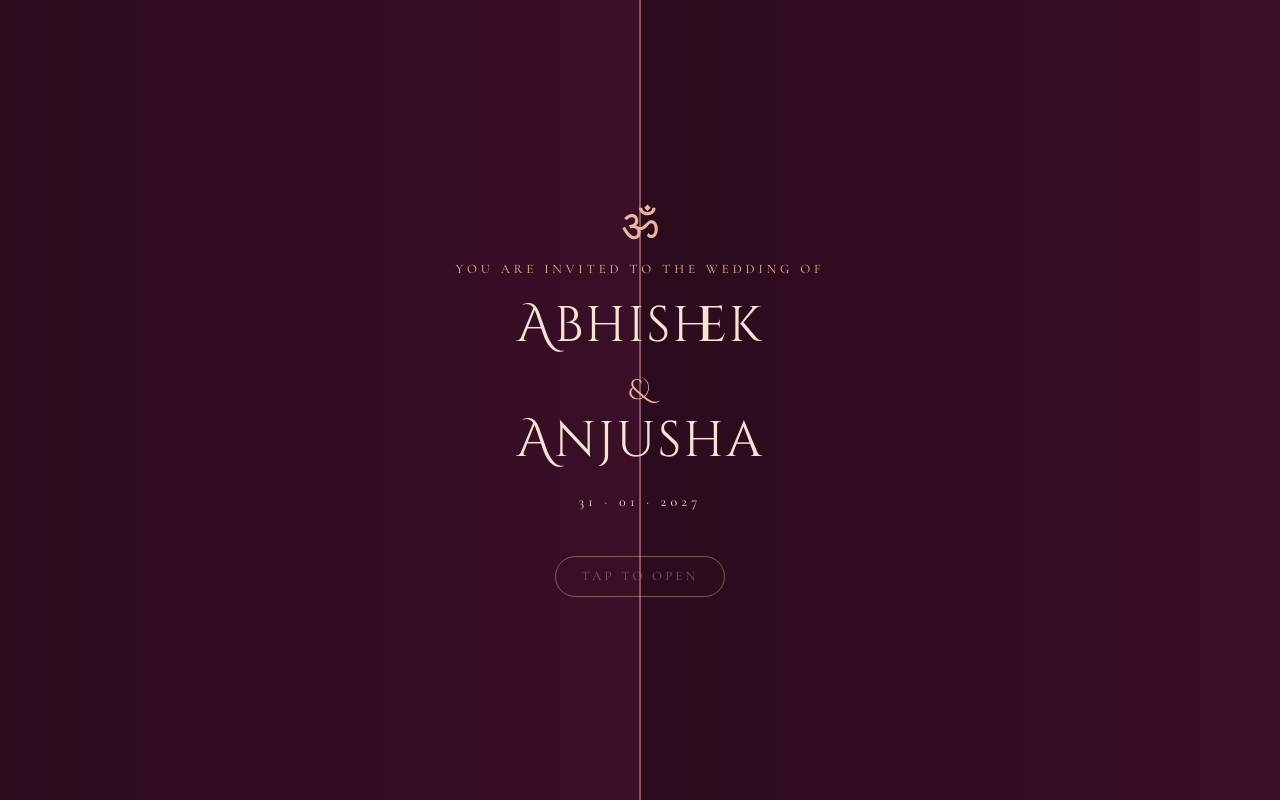
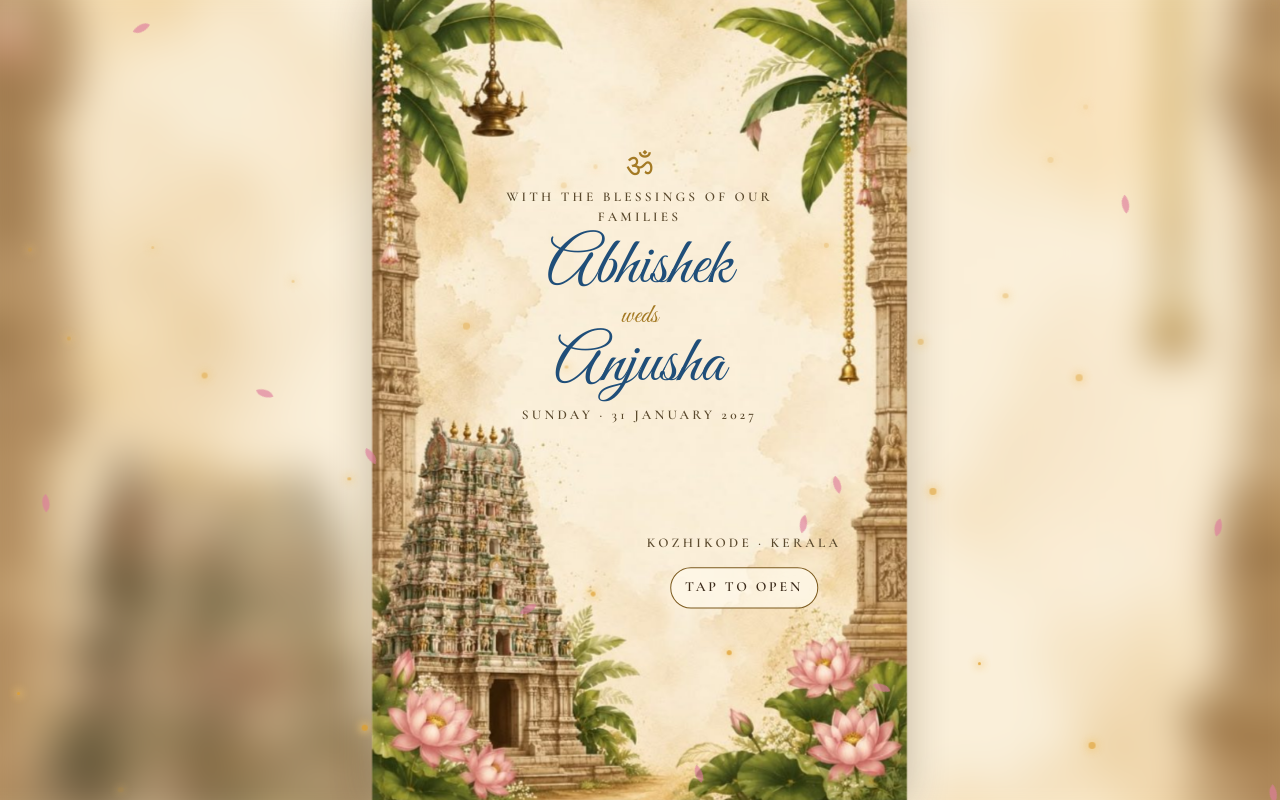
Before and after one commit to greed1025/Weddingcard, a plain HTML site: page index.html in a window 1280 px wide. Shown: the top 800 px of the page. Drawn offline with nearby package versions, Linux system fonts and the light colour scheme.

Commit message:
Add files via upload

```diff
--- a/index.html
+++ b/index.html
@@ -3,75 +3,93 @@
 <head>
 <meta charset="utf-8">
 <meta name="viewport" content="width=device-width, initial-scale=1, viewport-fit=cover">
-<meta name="theme-color" content="#3a0f27">
+<meta name="theme-color" content="#f8ecd8">
 <title>Abhishek &amp; Anjusha Wedding</title>
-<link href="https://fonts.googleapis.com/css2?family=Cormorant+Garamond:ital,wght@0,400;0,600;1,400&family=Cinzel+Decorative:wght@400;700&display=swap" rel="stylesheet">
+<link href="https://fonts.googleapis.com/css2?family=Cormorant+Garamond:ital,wght@0,400;0,600;1,400&family=Cinzel+Decorative:wght@400;700&family=Great+Vibes&display=swap" rel="stylesheet">
 <style>
-:root{--bg:#2e0b20;--panel:#3a0f27;--pat:#5b1a3d;--ink:#f6e3d3;--rose:#e9b99f;--muted:#d3b2a6;--line:rgba(233,185,159,.45);color-scheme:dark;box-sizing:border-box;padding-top:env(safe-area-inset-top,0px);padding-bottom:env(safe-area-inset-bottom,0px)}
+:root{--bg:#fbf1e1;--card:#fffaf0;--ink:#3b3a2c;--muted:#6f6a55;--gold:#b08a3e;--line:rgba(176,138,62,.5);--blue:#1f4e79;--pink:#df7d9c;--leaf:#5f7a46;color-scheme:light dark;box-sizing:border-box;padding-top:env(safe-area-inset-top,0px);padding-bottom:env(safe-area-inset-bottom,0px)}
+@media (prefers-color-scheme:dark){:root:not([data-theme="light"]){--bg:#1d2318;--card:#283021;--ink:#f4ead6;--muted:#cbc3a6;--gold:#d6b25e;--line:rgba(214,178,94,.5);--blue:#9cc3ea;--pink:#ee9db7}}
+:root[data-theme="dark"]{--bg:#1d2318;--card:#283021;--ink:#f4ead6;--muted:#cbc3a6;--gold:#d6b25e;--line:rgba(214,178,94,.5);--blue:#9cc3ea;--pink:#ee9db7}
 *{box-sizing:border-box}
 html{scroll-behavior:smooth}
 body{margin:0;background:var(--bg);color:var(--ink);font-family:'Cormorant Garamond',Georgia,serif;font-size:20px;line-height:1.5;text-align:center;overflow-x:hidden}
 body.lock{overflow:hidden;height:100%}
-.disp{font-family:'Cinzel Decorative',Georgia,serif;letter-spacing:.04em}
-.edge{height:30px;background:
-radial-gradient(circle at 50% 100%,transparent 11px,var(--rose) 12px,var(--rose) 13px,transparent 14px) 0 0/34px 30px repeat-x,
-radial-gradient(circle at 50% 0,var(--rose) 3px,transparent 4px) 0 4px/34px 30px repeat-x}
-section{max-width:620px;margin:0 auto;padding:54px 22px}
-.arch{background:var(--panel);border:1px solid var(--line);border-radius:260px 260px 14px 14px;padding:70px 22px 40px;box-shadow:0 0 0 8px rgba(91,26,61,.6)}
-h2{font-size:14px;letter-spacing:.35em;text-transform:uppercase;color:var(--rose);font-weight:600;margin:0 0 20px}
-.rule{height:1px;background:var(--line);margin:22px auto;max-width:340px}
-.names{font-size:clamp(34px,10vw,56px);line-height:1.15;margin:6px 0;color:var(--ink)}
-.amp{font-size:28px;color:var(--rose)}
-.small{font-size:16px;color:var(--muted);font-style:italic}
-.date{display:flex;align-items:center;justify-content:center;gap:16px;margin:10px 0}
-.date b{font-size:64px;line-height:1;color:var(--ink)}
-.date span{font-size:15px;letter-spacing:.25em;border-top:1px solid var(--line);border-bottom:1px solid var(--line);padding:6px 10px;color:var(--rose)}
-.card{border:1px solid var(--line);border-radius:14px;padding:24px 18px;margin-bottom:16px;background:rgba(58,15,39,.7)}
-.card h3{margin:0 0 6px;font-size:22px;color:var(--rose);font-weight:600;letter-spacing:.08em}
+.disp{font-family:'Cinzel Decorative',Georgia,serif}
+.script{font-family:'Great Vibes','Brush Script MT',cursive;font-weight:400}
+/* hero card uses the illustration; its own cream is fixed so text colours here are fixed too */
+.hero{max-width:480px;margin:0 auto;position:relative;aspect-ratio:2/3;background:#fbf1e1 url("hero.jpg") center/100% 100% no-repeat;color:#3b3a2c}
+.ht{position:absolute;left:20%;right:20%;top:13%;display:flex;flex-direction:column;align-items:center}
+.ht .om{font-size:min(6vw,26px);color:#b08a3e;line-height:1}
+.ht small{font-size:min(2.5vw,11px);letter-spacing:.22em;margin:4px 0 0;color:#6f6a55}
+.ht .n{font-size:min(12vw,56px);line-height:.95;color:#1f4e79;margin:0}
+.ht .a{font-size:min(5vw,22px);color:#b08a3e;margin:-2px 0}
+.ht .d{margin-top:6px;font-size:min(3.2vw,14px);letter-spacing:.2em;font-weight:600;color:#3b3a2c}
+.ht .t{font-size:min(3.2vw,14px);letter-spacing:.12em;color:#6f6a55;font-style:italic}
+section{max-width:620px;margin:0 auto;padding:46px 22px}
+h2{font-size:14px;letter-spacing:.35em;text-transform:uppercase;color:var(--gold);font-weight:600;margin:0 0 20px}
+.orn{color:var(--pink);letter-spacing:.6em;margin:6px 0}
+.card{background:var(--card);border:1px solid var(--line);border-radius:16px;padding:24px 18px;margin-bottom:16px;box-shadow:0 6px 18px rgba(95,122,70,.12)}
+.card h3{margin:0 0 6px;font-size:22px;color:var(--blue);font-weight:700;letter-spacing:.06em}
 .card p{margin:3px 0;color:var(--muted)}
 .card .big{color:var(--ink);font-size:22px}
+.card .nm{font-size:44px;color:var(--blue);line-height:1.1;margin:0}
+.small{font-size:16px;font-style:italic;color:var(--muted)}
 .cd{display:grid;grid-template-columns:repeat(4,1fr);gap:10px}
-.cd div{border:1px solid var(--line);border-radius:12px;padding:14px 2px;background:var(--panel)}
-.cd b{display:block;font-size:32px;color:var(--ink);font-weight:600}
-.cd span{font-size:11px;letter-spacing:.2em;color:var(--rose)}
-.btn{display:inline-block;margin-top:18px;border:1px solid var(--rose);color:var(--ink);padding:11px 26px;border-radius:30px;text-decoration:none;letter-spacing:.2em;font-size:13px;font-weight:600;background:transparent;font-family:inherit;cursor:pointer}
-.btn.fill{background:var(--rose);color:#3a0f27}
-.hero{min-height:100svh;display:flex;flex-direction:column;justify-content:center}
-.hero .arch{margin-top:10px}
-.om{font-size:44px;color:var(--rose);line-height:1}
+.cd div{border:1px solid var(--line);border-radius:12px;padding:14px 2px;background:var(--card)}
+.cd b{display:block;font-size:32px;color:var(--blue);font-weight:600}
+.cd span{font-size:11px;letter-spacing:.2em;color:var(--gold)}
+.btn{display:inline-block;margin-top:18px;border:1px solid var(--gold);color:var(--ink);padding:11px 26px;border-radius:30px;text-decoration:none;letter-spacing:.2em;font-size:13px;font-weight:600}
+.btn.fill{background:var(--blue);border-color:var(--blue);color:#fff}
 .rv{opacity:0;transform:translateY(34px);transition:opacity 1s ease,transform 1s ease}
 .rv.in{opacity:1;transform:none}
-footer{padding:30px 22px 90px;color:var(--muted);font-size:17px}
-/* cover doors */
-#cover{position:fixed;inset:0;z-index:60;display:flex;pointer-events:auto}
-.door{flex:1;background:var(--panel) linear-gradient(90deg,rgba(0,0,0,.25),transparent);transition:transform 1.6s cubic-bezier(.7,0,.2,1);border-right:1px solid var(--line)}
-.door.r{border-right:0;border-left:1px solid var(--line)}
-#cover.open .door:first-child{transform:translateX(-101%)}
-#cover.open .door.r{transform:translateX(101%)}
-#cover.open .cc{opacity:0;transform:scale(.9)}
-.cc{position:absolute;inset:0;display:flex;flex-direction:column;align-items:center;justify-content:center;padding:24px;cursor:pointer;transition:all .6s ease}
-.cc .names{font-size:clamp(32px,9vw,50px)}
-.tap{margin-top:30px;border:1px solid var(--rose);padding:10px 26px;border-radius:30px;letter-spacing:.25em;font-size:13px;color:var(--rose);animation:pulse 2s infinite}
-@keyframes pulse{50%{opacity:.45}}
+footer{padding:20px 22px 90px;color:var(--muted);font-size:17px}
+#cover{position:fixed;inset:0;z-index:60;overflow:hidden;background:#efe0bf;transition:opacity 1.5s ease,transform 1.8s ease}
+#cover.open{opacity:0;transform:scale(1.12);pointer-events:none}
 #cover.gone{display:none}
-/* petals */
+.bgb{position:absolute;inset:-40px;background:url("cover.jpg") center/cover no-repeat;filter:blur(22px)}
+.frame{position:absolute;inset:0;margin:auto;height:min(100svh,150.6vw);width:min(100vw,66.4svh);background:url("cover.jpg") center/100% 100% no-repeat;container-type:inline-size;animation:zm 16s ease-in-out infinite alternate;box-shadow:0 0 40px rgba(60,40,10,.3)}
+@keyframes zm{from{transform:scale(1)}to{transform:scale(1.035)}}
+#embers{position:absolute;inset:0;z-index:1;pointer-events:none}
+.em{position:absolute;bottom:-10px;border-radius:50%;background:#e0a233;box-shadow:0 0 8px 2px #f2c46a;opacity:0;animation:rise linear infinite}
+@keyframes rise{0%{opacity:0;transform:translate(0,0)}10%{opacity:.9}100%{opacity:0;transform:translate(var(--dx),-105vh)}}
+.cc{position:absolute;inset:0;z-index:2;cursor:pointer;color:#3b2a1a;text-align:center}
+.cc>div{position:absolute;display:flex;flex-direction:column;align-items:center;opacity:0;animation:up 1.6s ease forwards}
+.top{left:22%;right:22%;top:19%}
+.bot{left:50%;right:11%;top:66%;animation-delay:1.2s!important}
+@keyframes up{from{opacity:0;transform:translateY(22px)}to{opacity:1;transform:none}}
+.cc .om{font-size:min(7vw,6cqw);font-size:6cqw;color:#a47a24;line-height:1}
+.cc small{font-size:min(2.6vw,11px);font-size:2.5cqw;letter-spacing:.24em;margin:5px 0;color:#5b4a2e;font-weight:600}
+.cc .names{font-size:min(12vw,50px);font-size:12.5cqw;line-height:1;color:#1f4e79;margin:2px 0}
+.cc .names i{display:block;font-style:normal;font-size:.4em;color:#a47a24;margin:2px 0}
+.tap{margin-top:8px;border:1px solid #7b5a1e;background:rgba(255,250,235,.7);padding:9px 14px;border-radius:30px;letter-spacing:.2em;font-size:min(2.6vw,12px);font-size:2.6cqw;font-weight:700;color:#3b2a1a;animation:glow 2.4s ease-in-out infinite}
+@keyframes glow{50%{box-shadow:0 0 18px rgba(224,162,51,.8)}}
+@media (prefers-reduced-motion:reduce){.em,#embers .p{display:none}.frame{animation:none}}
 #petals{position:fixed;inset:0;pointer-events:none;z-index:40;overflow:hidden}
-.p{position:absolute;top:-30px;width:10px;height:14px;background:var(--rose);border-radius:100% 0 100% 0;opacity:.7;animation:fall linear infinite}
+.p{position:absolute;top:-30px;width:11px;height:15px;background:var(--pink);border-radius:100% 0 100% 0;opacity:.65;animation:fall linear infinite}
+.p.g{background:var(--gold);width:6px;height:6px;border-radius:50%}
 @keyframes fall{to{transform:translate(var(--dx),110vh) rotate(540deg)}}
-#mus{position:fixed;right:14px;bottom:calc(14px + env(safe-area-inset-bottom,0px));z-index:70;width:46px;height:46px;border-radius:50%;border:1px solid var(--rose);background:var(--panel);color:var(--rose);font-size:20px;cursor:pointer;display:none}
+#mus{position:fixed;right:14px;bottom:calc(14px + env(safe-area-inset-bottom,0px));z-index:70;width:46px;height:46px;border-radius:50%;border:1px solid var(--gold);background:var(--card);color:var(--gold);font-size:20px;cursor:pointer;display:none}
 @media (prefers-reduced-motion:reduce){.p{display:none}.rv{transition:none;opacity:1;transform:none}}
 </style>
 </head>
 <body class="lock">
 
 <div id="cover">
-  <div class="door"></div><div class="door r"></div>
-  <div class="cc" onclick="openInvite()">
-    <div class="om">ॐ</div>
-    <p style="letter-spacing:.3em;font-size:13px;color:var(--rose)">YOU ARE INVITED TO THE WEDDING OF</p>
-    <div class="names disp">Abhishek<br><span class="amp">&amp;</span><br>Anjusha</div>
-    <p style="letter-spacing:.3em;font-size:14px">31 · 01 · 2027</p>
-    <div class="tap">TAP TO OPEN</div>
+  <div class="bgb"></div>
+  <div id="embers"></div>
+  <div class="frame">
+    <div class="cc" onclick="openInvite()">
+      <div class="top">
+        <div class="om">ॐ</div>
+        <small>WITH THE BLESSINGS OF OUR FAMILIES</small>
+        <div class="names script">Abhishek<i>weds</i>Anjusha</div>
+        <small>SUNDAY · 31 JANUARY 2027</small>
+      </div>
+      <div class="bot">
+        <small>KOZHIKODE · KERALA</small>
+        <div class="tap">TAP TO OPEN</div>
+      </div>
+    </div>
   </div>
 </div>
 
@@ -79,24 +97,32 @@ footer{padding:30px 22px 90px;color:var(--muted);font-size:17px}
 <audio id="song" loop preload="none" src="song.mp3"></audio>
 <button id="mus" aria-label="Toggle music" onclick="toggleMusic()">♪</button>
 
-<div class="edge"></div>
+<div class="hero">
+  <div class="ht">
+    <div class="om">ॐ</div>
+    <small>WITH THE BLESSINGS OF OUR FAMILIES</small>
+    <div class="n script">Abhishek</div>
+    <div class="a script">weds</div>
+    <div class="n script">Anjusha</div>
+    <div class="d">SUNDAY · 31 JANUARY 2027</div>
+    <div class="t">Muhurtham 11:15 AM</div>
+  </div>
+</div>
 
-<section class="hero">
-  <div class="arch rv">
-    <div class="om">ॐ</div>
-    <p style="font-size:18px;margin:14px 0 4px"><b>Mrs. Bini Vijayan &amp; Late Vijayan Naduthodi (Army Retd.)</b></p>
-    <p class="small" style="margin:0">“Sreedevi”, Ullelummeethal, Chevayur P.O,<br>Thondayad, Kozhikode · Ph: 9526125061, 9809929618</p>
-    <p style="margin:18px 0">Cordially invite you and your family to grace the auspicious occasion of our son’s wedding with your esteemed presence and blessings.</p>
-    <div class="names disp">Abhishek</div>
-    <div class="amp disp">&amp;</div>
-    <div class="names disp">Anjusha</div>
-    <p style="margin:12px 0 0;font-size:18px">D/o Sanil Kumar K.T. &amp; Sakunthala Sanil</p>
-    <p class="small" style="margin:0">Puthiyottil (H), Kaloor Thottooli, Kottooli P.O</p>
-    <div class="rule"></div>
-    <div style="letter-spacing:.35em;color:var(--rose)">JANUARY</div>
-    <div class="date"><span>SUNDAY</span><b class="disp">31</b><span>11:15 AM</span></div>
-    <div style="letter-spacing:.3em;color:var(--rose)">2027</div>
+<section>
+  <h2 class="rv">Together with our families</h2>
+  <div class="card rv">
+    <h3 class="script" style="font-size:42px;font-weight:400">Abhishek</h3>
+    <p>S/o Mrs. Bini Vijayan<br>&amp; Late Vijayan Naduthodi (Army Retd.)</p>
+    <p class="small">“Sreedevi”, Ullelummeethal, Chevayur P.O,<br>Thondayad, Kozhikode<br>Ph: 9526125061, 9809929618</p>
   </div>
+  <div class="orn rv">❀ ❀ ❀</div>
+  <div class="card rv">
+    <h3 class="script" style="font-size:42px;font-weight:400">Anjusha</h3>
+    <p>D/o Sanil Kumar K.T.<br>&amp; Sakunthala Sanil</p>
+    <p class="small">Puthiyottil (H), Kaloor Thottooli, Kottooli P.O</p>
+  </div>
+  <p class="rv">Cordially invite you and your family to grace the auspicious occasion of our son’s wedding with your esteemed presence and blessings.</p>
 </section>
 
 <section>
@@ -136,8 +162,7 @@ footer{padding:30px 22px 90px;color:var(--muted);font-size:17px}
   </div>
 </section>
 
-<footer class="rv">Best compliments from: Abhinand N. &amp; Family</footer>
-<div class="edge" style="transform:scaleY(-1)"></div>
+<footer class="rv"><div class="orn">❀</div>Best compliments from: Abhinand N. &amp; Family</footer>
 
 <script>
 var song=document.getElementById('song'),mus=document.getElementById('mus');
@@ -149,17 +174,19 @@ function openInvite(){
 }
 song.addEventListener('canplay',function(){mus.style.display='block';});
 song.addEventListener('error',function(){mus.style.display='none';});
-function toggleMusic(){if(song.paused){song.play();mus.textContent='♪';mus.style.opacity=1;}else{song.pause();mus.style.opacity=.5;}}
-// petals
+function toggleMusic(){if(song.paused){song.play();mus.style.opacity=1;}else{song.pause();mus.style.opacity=.5;}}
 var pw=document.getElementById('petals');
-for(var i=0;i<16;i++){var s=document.createElement('span');s.className='p';
+for(var i=0;i<18;i++){var s=document.createElement('span');s.className='p'+(i%4==0?' g':'');
 s.style.left=Math.random()*100+'%';s.style.setProperty('--dx',(Math.random()*120-60)+'px');
-s.style.animationDuration=(9+Math.random()*9)+'s';s.style.animationDelay=(-Math.random()*14)+'s';
-s.style.transform='scale('+(.6+Math.random()*.9)+')';pw.appendChild(s);}
-// scroll reveal
+s.style.animationDuration=(9+Math.random()*9)+'s';s.style.animationDelay=(-Math.random()*14)+'s';pw.appendChild(s);}
+var eb=document.getElementById('embers');
+for(var j=0;j<30;j++){var e=document.createElement('span');e.className='em';var z=3+Math.random()*4;
+e.style.cssText='left:'+Math.random()*100+'%;width:'+z+'px;height:'+z+'px;animation-duration:'+(8+Math.random()*10)+'s;animation-delay:'+(-Math.random()*14)+'s;--dx:'+(Math.random()*80-40)+'px';eb.appendChild(e);}
+for(var k=0;k<12;k++){var q=document.createElement('span');q.className='p';
+q.style.left=Math.random()*100+'%';q.style.setProperty('--dx',(Math.random()*120-60)+'px');
+q.style.animationDuration=(9+Math.random()*8)+'s';q.style.animationDelay=(-Math.random()*12)+'s';eb.appendChild(q);}
 var io=new IntersectionObserver(function(es){es.forEach(function(e){if(e.isIntersecting){e.target.classList.add('in');io.unobserve(e.target);}});},{threshold:.15});
 document.querySelectorAll('.rv').forEach(function(el){io.observe(el);});
-// countdown
 var target=new Date('2027-01-31T11:15:00+05:30').getTime();
 function pad(n){return String(n).padStart(2,'0');}
 function tick(){var t=Math.max(0,target-Date.now());
```
Also changed, not shown: cover.jpg (added), hero.jpg (added).
